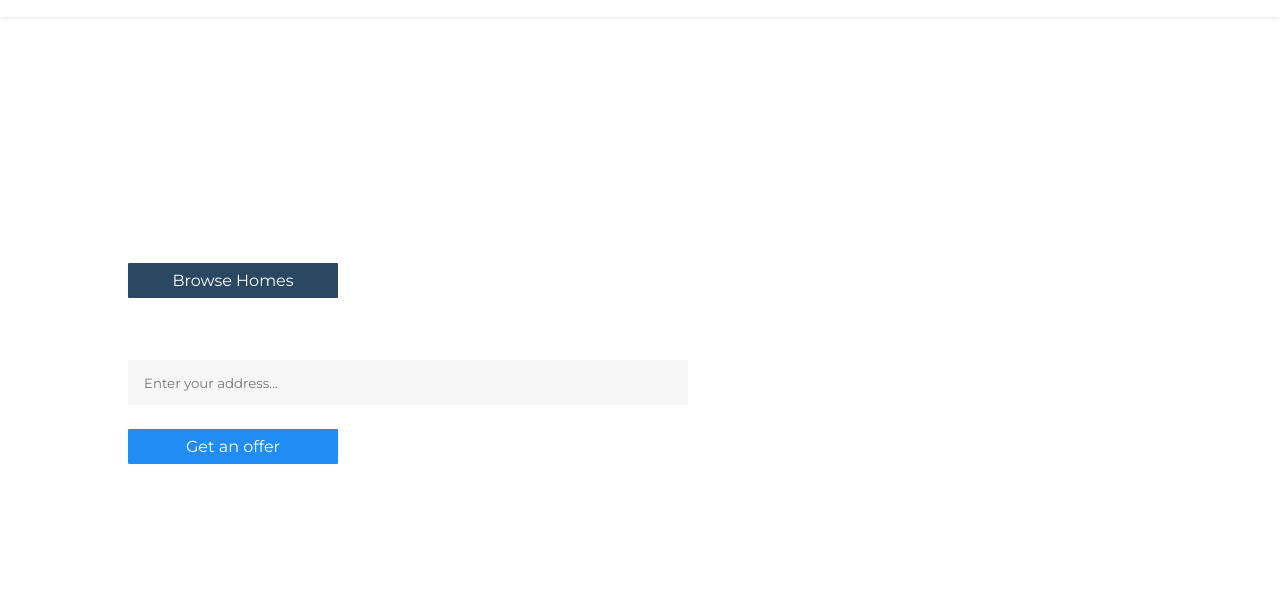
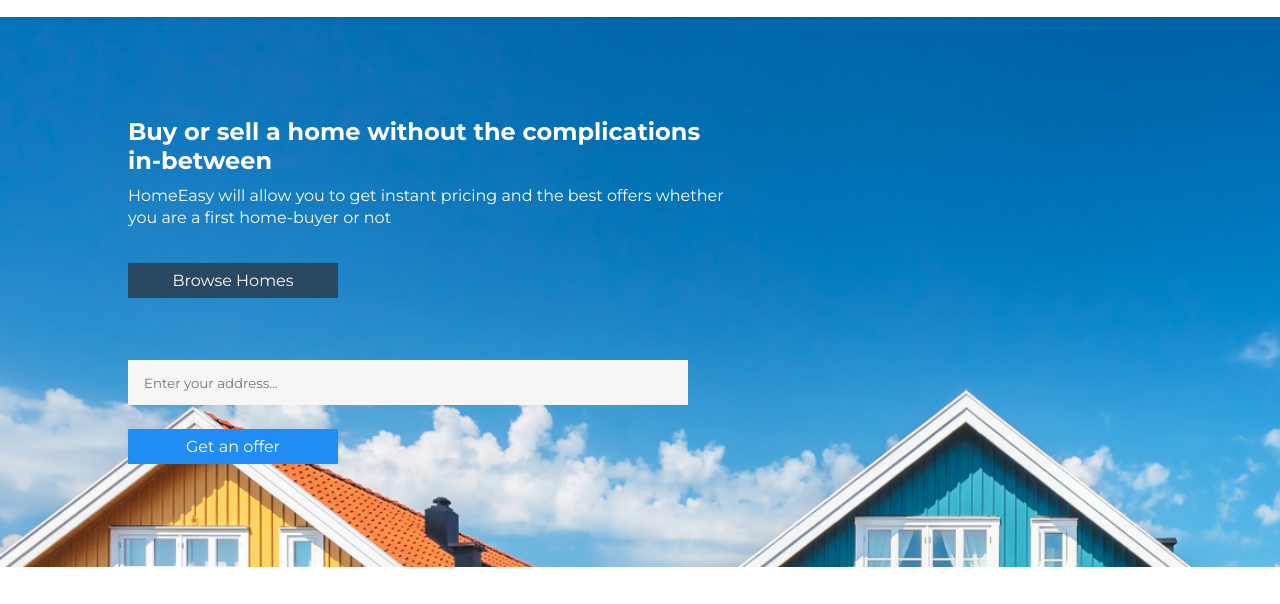
Before and after one commit to johnny-home-easy/home-easy, a plain HTML site: page index.html in a window 1280 px wide. Shown: the part 63-667 px from the top of the page. Drawn offline with Linux system fonts and the light colour scheme; the site is published under a folder, as on GitHub Pages, so addresses that start at the root find nothing.

Commit message:
Add files via upload

```diff
--- a/styles.css
+++ b/styles.css
@@ -150,7 +150,7 @@ html {
 }
 
 .hero__container {
-    background-image: url(/img/house-banner4.jpg);
+    background-image: url(img/house-banner4.jpg);
     height: 550px;
     background-size: cover;
 }
```
